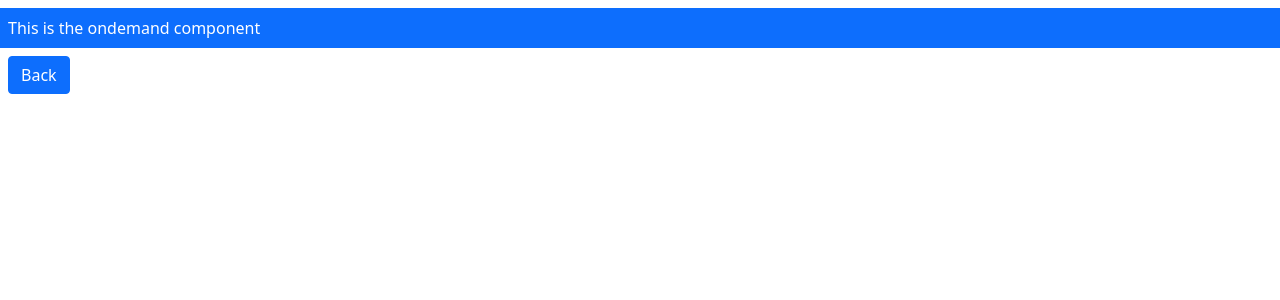
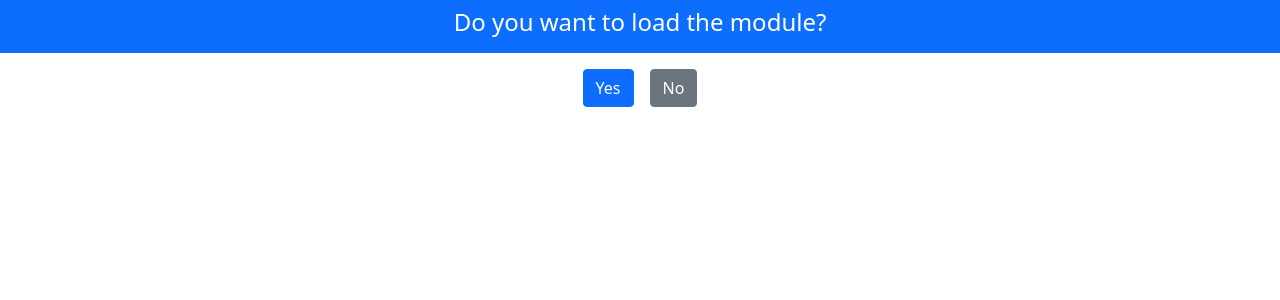
Before and after one commit to rafaelhfreitas/angular_advanced_features, an Angular app: page /ondemand in a window 1280 px wide. Shown: the top 300 px of the page. Built offline with nearby package versions, Linux system fonts and the light colour scheme.

Commit message:
applying a dynamic loading guard

```diff
--- a/src/app/app.module.ts
+++ b/src/app/app.module.ts
@@ -15,6 +15,7 @@ import { FormComponent } from './core/form.component';
 import { AppComponent } from './app.component';
 import { routing } from './app.routing';
 import { TermsGuard } from './terms.guard';
+import { LoadGuard } from './load.guard';
 
 @NgModule({
   declarations: [AppComponent],
@@ -25,7 +26,7 @@ import { TermsGuard } from './terms.guard';
     MessageModule,
     routing
   ],
-  providers: [TermsGuard],
+  providers: [TermsGuard, LoadGuard],
   bootstrap: [AppComponent]
 })
 export class AppModule { }
--- a/src/app/app.routing.ts
+++ b/src/app/app.routing.ts
@@ -7,6 +7,7 @@ import { CategoryCountComponent } from "./core/categoryCount.component";
 import { ModelResolver } from "./model/model.resolver";
 import { TermsGuard } from "./terms.guard";
 import { UnsavedGuard } from "./core/unsavedChanges.guard";
+import { LoadGuard } from "./load.guard";
 
 
 const childRoutes: Routes = [
@@ -26,7 +27,8 @@ const childRoutes: Routes = [
 const routes: Routes = [
     {
         path: "ondemand",
-        loadChildren: () => import("./ondemand/ondemand.module").then(m => m.OndemandModule)
+        loadChildren: () => import("./ondemand/ondemand.module").then(m => m.OndemandModule),
+        canLoad: [LoadGuard]
     },
     {
         path: "form/:mode/:id",
--- a/src/app/core/table.component.html
+++ b/src/app/core/table.component.html
@@ -72,4 +72,7 @@
     <button class="btn btn-danger m-1" routerLink="/does/not/exist">
         Generate Routing Error
     </button>
+    <button class="btn btn-danger" routerLink="/ondemand">
+        Load Module
+    </button>
 </div>
--- /dev/null
+++ b/src/app/load.guard.ts
@@ -0,0 +1,36 @@
+import { Injectable } from "@angular/core";
+import { Route, Router } from "@angular/router";
+import { MessageService } from "./messages/message.service";
+import { Message } from "./messages/message.model";
+
+
+@Injectable()
+export class LoadGuard {
+
+    private loaded: boolean = false;
+
+    constructor(private messages: MessageService,
+        private router: Router) { }
+
+
+    canLoad(route: Route): Promise<boolean> | boolean {
+        return this.loaded || new Promise<boolean>((resolve, reject) => {
+            let responses: [string, (r: string) => void][] = [
+
+                ["Yes", () => {
+                    this.loaded = true;
+                    resolve(true);
+                }],
+
+                ["No", () => {
+                    this.router.navigateByUrl(this.router.url);
+                    resolve(false);
+                }]
+
+            ];
+            this.messages.reportMessage(
+                new Message("Do you want to load the module?",
+                    false, responses));
+        });
+    }
+}
```
